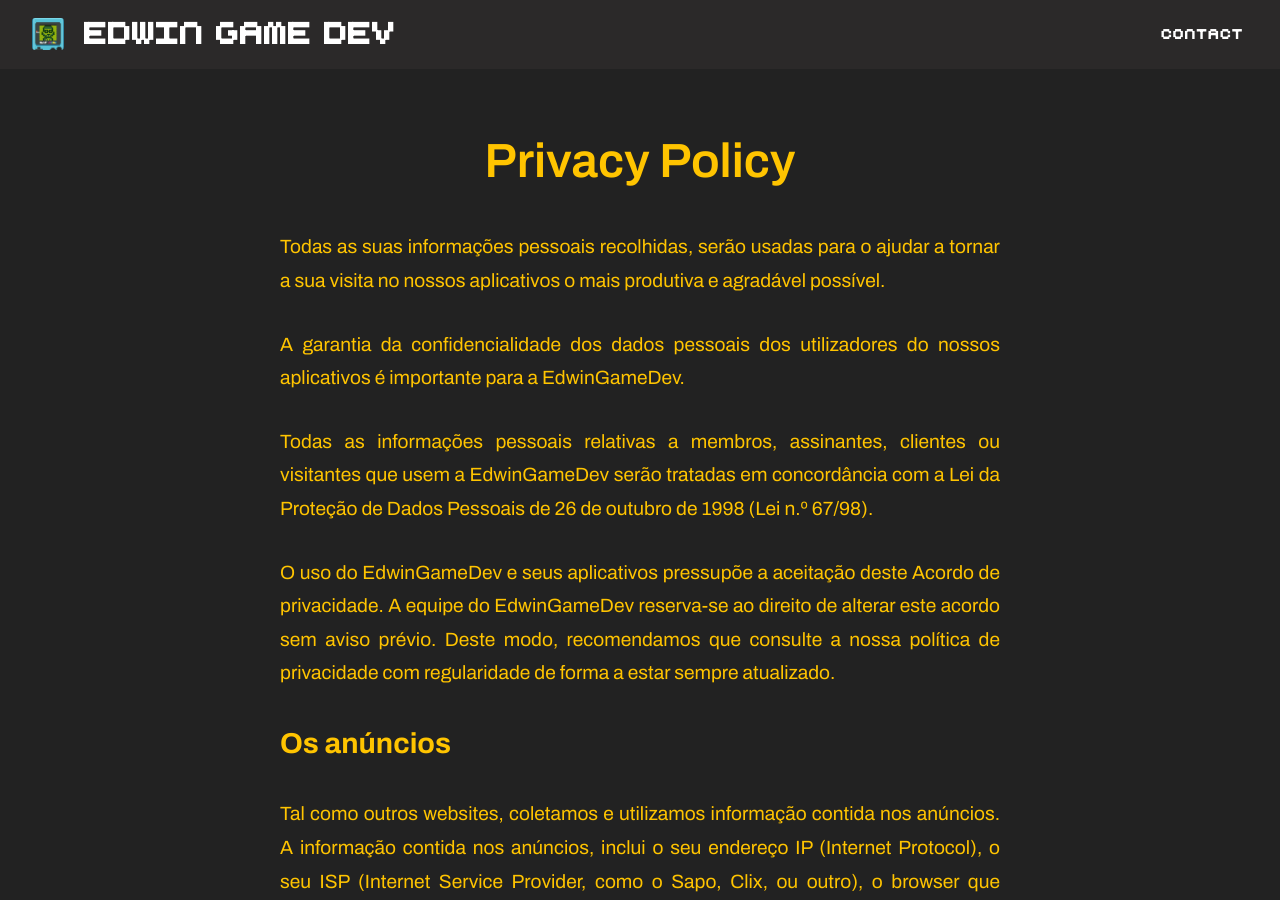
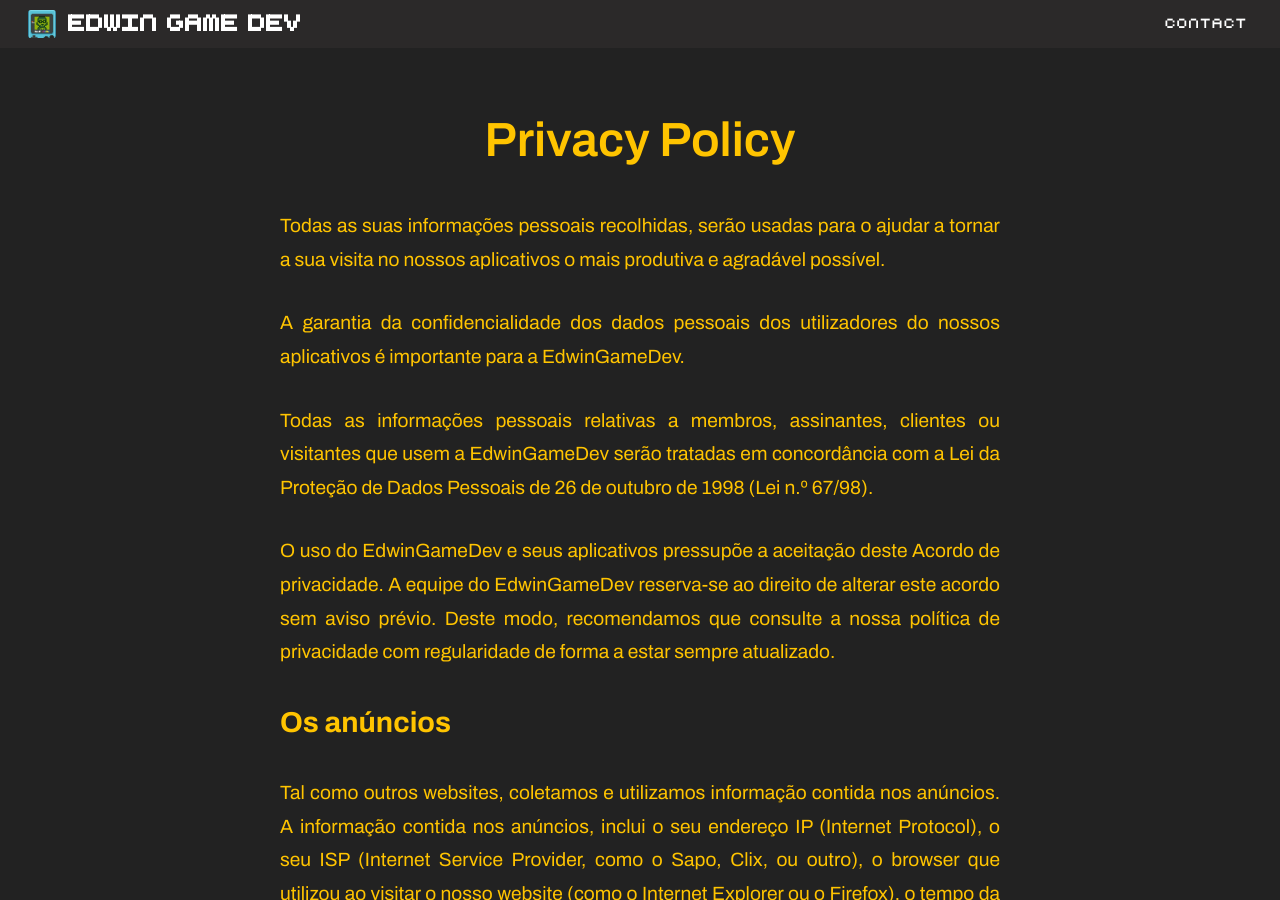
Before and after one commit to edwingamedev/edwingamedev.github.io, a Jekyll site: the page built from pages/privacy.html, in a window 1280 px wide and 900 px high. Built offline with Jekyll 4.4.1, drawn with Linux system fonts in a browser that asks for light colours; nearby versions of some CDN libraries.

Commit message:
Adjust nav bar and some font weights

```diff
--- a/assets/css/components/navbar.css
+++ b/assets/css/components/navbar.css
@@ -25,7 +25,7 @@
 .navbar-right {
   display: flex;
   align-items: center;
-  gap: 8px;
+  gap: 6px;
 }
 
 .nav-button {
@@ -36,13 +36,13 @@
   box-sizing: border-box;
   flex-shrink: 0;
 
-  min-height: 44px;
+  min-height: 36px;
   width: auto;
   min-width: 0;
   max-width: none;
 
   margin: 0;
-  padding: 8px 16px;
+  padding: 6px 12px;
 
   color: var(--text-color2);
   background: transparent;
@@ -66,7 +66,7 @@
 }
 
 .nav-links {
-  font-weight: 700;
+  font-weight: 500;
 }
 
 .with-border {
@@ -101,16 +101,16 @@
 .nav-logo-button {
   display: flex;
   align-items: center;
-  gap: 20px;
+  gap: 12px;
 
-  padding: 8px 12px;
+  padding: 4px 8px;
 
   color: var(--text-color2);
   background: transparent;
   border: none;
 
-  font-size: 2rem;
-  font-weight: 700;
+  font-size: 1.5rem;
+  font-weight: 600;
   text-decoration: none;
   cursor: pointer;
 }
@@ -118,7 +118,7 @@
 .nav-logo-button .logo {
   display: block;
   width: auto;
-  height: 32px;
+  height: 28px;
 }
 
 .nav-logo-button:hover {
--- a/assets/css/sections/projects.css
+++ b/assets/css/sections/projects.css
@@ -27,7 +27,7 @@
 .projects-more-link {
   color: var(--text-color);
   font-size: var(--font-size-body);
-  font-weight: 700;
+  font-weight: 500;
   text-decoration: none;
 }
 
--- a/assets/css/sections/skills.css
+++ b/assets/css/sections/skills.css
@@ -33,7 +33,7 @@
 .skills-core-label {
   color: var(--text-color);
   font-size: var(--font-size-subheading);
-  font-weight: 700;
+  font-weight: 500;
 }
 
 .skills-core-items {
@@ -46,7 +46,7 @@
   padding: 8px 14px;
   color: var(--text-color2);
   font-size: var(--font-size-body);
-  font-weight: 700;
+  font-weight: 500;
   border: 1px solid rgba(255, 196, 0, 0.35);
   border-radius: var(--border-radius-small);
 }
@@ -68,7 +68,7 @@
   margin: 0 0 16px;
   color: var(--text-color);
   font-size: var(--font-size-subheading);
-  font-weight: 700;
+  font-weight: 500;
 }
 
 .skills-list {
```
